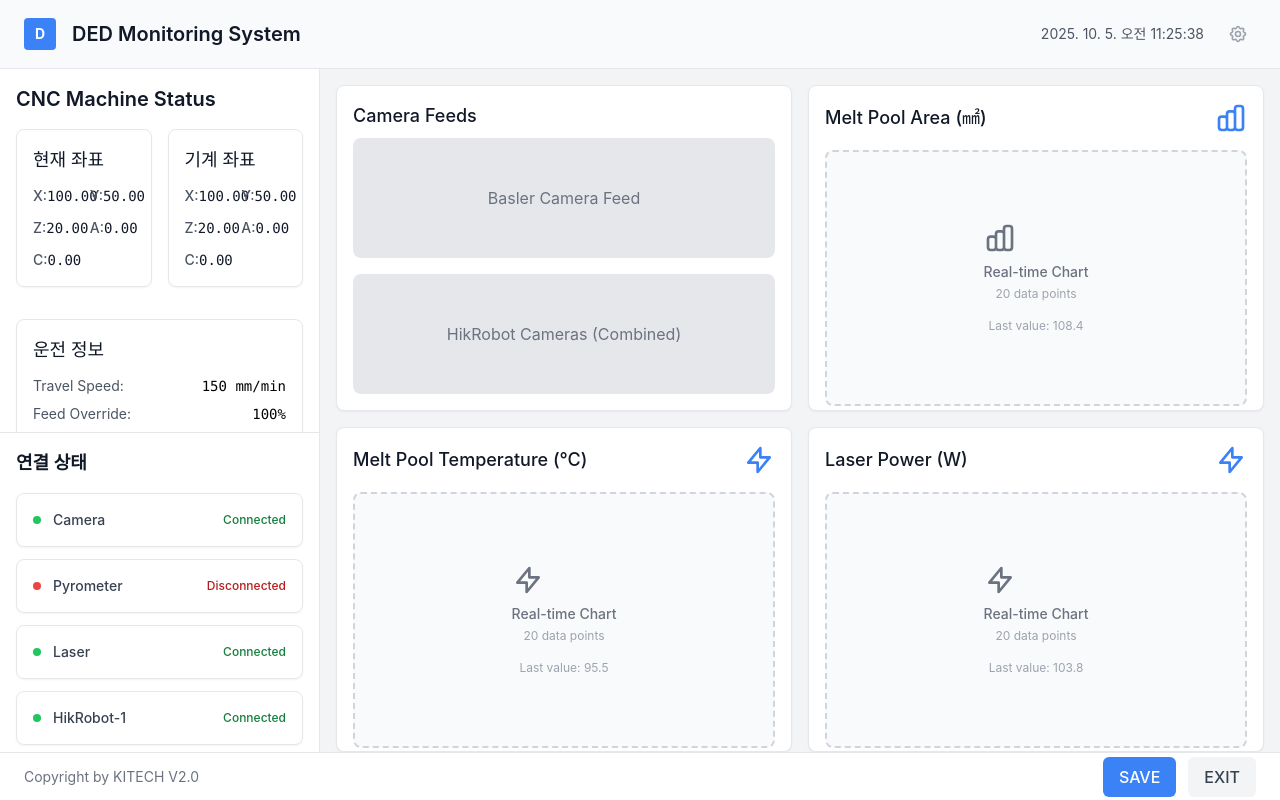
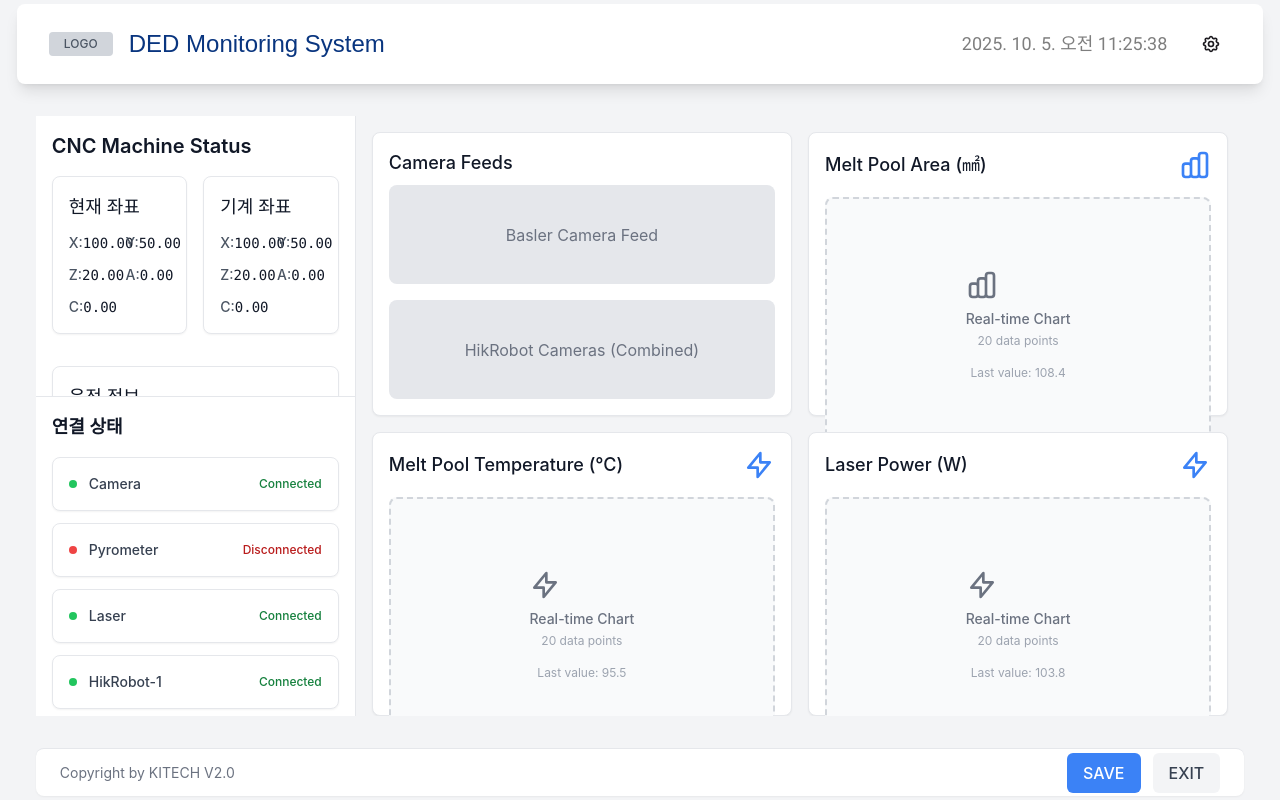
Before and after one commit to Samingyeong/HBNU_DED_Monitoring, a React (Vite) app in the folder frontend/: page / in a window 1280 px wide. Built offline with nearby package versions, Linux system fonts and the light colour scheme; the HTML template or start-up script is replaced by a standard one.

Commit message:
FEAT  :헤더바 생성 및 비율 조정

```diff
--- a/frontend/src/App.tsx
+++ b/frontend/src/App.tsx
@@ -13,12 +13,12 @@ function App() {
   };
 
   return (
-    <div className="h-screen bg-gray-100 flex flex-col">
+    <div className="h-screen bg-gray-100 flex flex-col justify-center items-center p-1">
       {/* Header */}
       <Header emergency={emergency} onEmergencyToggle={handleEmergencyToggle} />
 
       {/* Main Content */}
-      <div className="flex-1 flex overflow-hidden">
+      <div className="flex-1 flex overflow-hidden w-[95%] mt-8">
         {/* Left Panel - CNC Status & Connection Status */}
         <div className="w-80 bg-white border-r border-gray-200 flex flex-col">
           <div className="flex-1 overflow-hidden">
@@ -54,7 +54,7 @@ function App() {
       </div>
 
       {/* Bottom Bar */}
-      <div className="h-12 bg-white border-t border-gray-200 flex items-center justify-between px-6">
+      <div className="h-12 bg-white border-t border-gray-200 flex items-center justify-between px-6 w-[95%] mt-8 rounded-lg shadow-sm">
         <div className="text-sm text-gray-500">
           Copyright by KITECH V2.0
         </div>
--- a/frontend/src/components/Header.tsx
+++ b/frontend/src/components/Header.tsx
@@ -27,26 +27,64 @@ export default function Header({ emergency, onEmergencyToggle }: HeaderProps) {
   };
 
   return (
-    <header className="bg-gray-50 border-b border-gray-200 px-6 py-4">
-      <div className="flex items-center justify-between">
+    <header className="w-[98%] mx-auto h-20 bg-white shadow-lg rounded-lg relative">
+      <div className="flex items-center justify-between h-full px-8">
+        {/* Left Side - Logo and Title */}
         <div className="flex items-center space-x-4">
-          <div className="w-8 h-8 bg-blue-500 rounded flex items-center justify-center">
-            <span className="text-white font-bold text-sm">D</span>
+          {/* Logo Image Placeholder */}
+          <div className="w-16 h-6 bg-gray-300 flex items-center justify-center rounded">
+            <span className="text-xs text-gray-600 font-medium">LOGO</span>
           </div>
-          <h1 className="text-xl font-semibold text-gray-900">DED Monitoring System</h1>
+
+          {/* DED Monitoring System Title */}
+          <h1
+            className="text-lg lg:text-xl xl:text-2xl font-normal"
+            style={{
+              fontFamily: 'Expo M, sans-serif',
+              color: '#09357F'
+            }}
+          >
+            DED Monitoring System
+          </h1>
         </div>
 
-        <div className="flex items-center space-x-4">
-          <div className="text-sm text-gray-600">
+        {/* Right Side - Time and Settings */}
+        <div className="flex items-center space-x-6">
+          {/* Time Display */}
+          <div
+            className="text-base lg:text-lg font-normal"
+            style={{
+              fontFamily: 'Roboto, sans-serif',
+              color: '#000000',
+              opacity: 0.5
+            }}
+          >
             {currentTime}
           </div>
+
+          {/* Settings Button */}
           <button
             onClick={handleSettingsClick}
-            className="p-2 text-gray-400 hover:text-gray-600 transition-colors"
+            className="w-10 h-10 flex items-center justify-center hover:bg-gray-100 rounded-lg transition-colors"
           >
-            <svg className="w-5 h-5" fill="none" stroke="currentColor" viewBox="0 0 24 24">
-              <path strokeLinecap="round" strokeLinejoin="round" strokeWidth={2} d="M10.325 4.317c.426-1.756 2.924-1.756 3.35 0a1.724 1.724 0 002.573 1.066c1.543-.94 3.31.826 2.37 2.37a1.724 1.724 0 001.065 2.572c1.756.426 1.756 2.924 0 3.35a1.724 1.724 0 00-1.066 2.573c.94 1.543-.826 3.31-2.37 2.37a1.724 1.724 0 00-2.572 1.065c-.426 1.756-2.924 1.756-3.35 0a1.724 1.724 0 00-2.573-1.066c-1.543.94-3.31-.826-2.37-2.37a1.724 1.724 0 00-1.065-2.572c-1.756-.426-1.756-2.924 0-3.35a1.724 1.724 0 001.066-2.573c-.94-1.543.826-3.31 2.37-2.37.996.608 2.296.07 2.572-1.065z" />
-              <path strokeLinecap="round" strokeLinejoin="round" strokeWidth={2} d="M15 12a3 3 0 11-6 0 3 3 0 016 0z" />
+            <svg
+              className="w-5 h-5"
+              fill="none"
+              stroke="#1D1B20"
+              viewBox="0 0 24 24"
+            >
+              <path
+                strokeLinecap="round"
+                strokeLinejoin="round"
+                strokeWidth={2}
+                d="M10.325 4.317c.426-1.756 2.924-1.756 3.35 0a1.724 1.724 0 002.573 1.066c1.543-.94 3.31.826 2.37 2.37a1.724 1.724 0 001.065 2.572c1.756.426 1.756 2.924 0 3.35a1.724 1.724 0 00-1.066 2.573c.94 1.543-.826 3.31-2.37 2.37a1.724 1.724 0 00-2.572 1.065c-.426 1.756-2.924 1.756-3.35 0a1.724 1.724 0 00-2.573-1.066c-1.543.94-3.31-.826-2.37-2.37a1.724 1.724 0 00-1.065-2.572c-1.756-.426-1.756-2.924 0-3.35a1.724 1.724 0 001.066-2.573c-.94-1.543.826-3.31 2.37-2.37.996.608 2.296.07 2.572-1.065z"
+              />
+              <path
+                strokeLinecap="round"
+                strokeLinejoin="round"
+                strokeWidth={2}
+                d="M15 12a3 3 0 11-6 0 3 3 0 016 0z"
+              />
             </svg>
           </button>
         </div>
--- a/frontend/src/index.css
+++ b/frontend/src/index.css
@@ -1,6 +1,15 @@
+@import url('https://fonts.googleapis.com/css2?family=Roboto:wght@300;400;500;700&display=swap');
+
 @tailwind base;
 @tailwind components;
 @tailwind utilities;
+
+@font-face {
+  font-family: 'Expo M';
+  src: url('https://fonts.googleapis.com/css2?family=Inter:wght@400;500;600;700&display=swap');
+  font-weight: 400;
+  font-style: normal;
+}
 
 @layer base {
   * {
@@ -11,6 +20,17 @@
     height: 100%;
     margin: 0;
     padding: 0;
+    overflow: hidden;
+  }
+
+  /* 모든 스크롤바 숨기기 */
+  * {
+    scrollbar-width: none; /* Firefox */
+    -ms-overflow-style: none; /* Internet Explorer 10+ */
+  }
+
+  *::-webkit-scrollbar {
+    display: none; /* WebKit */
   }
 }
 
```
